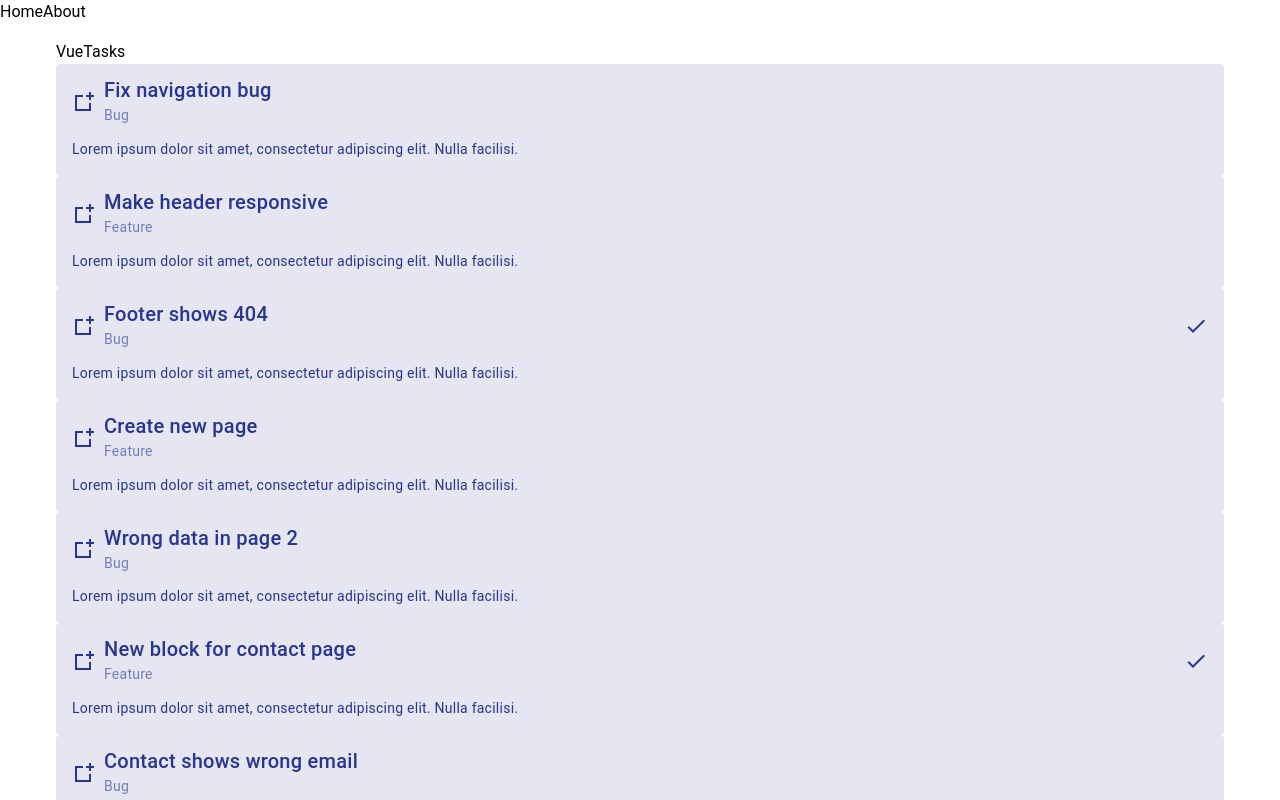
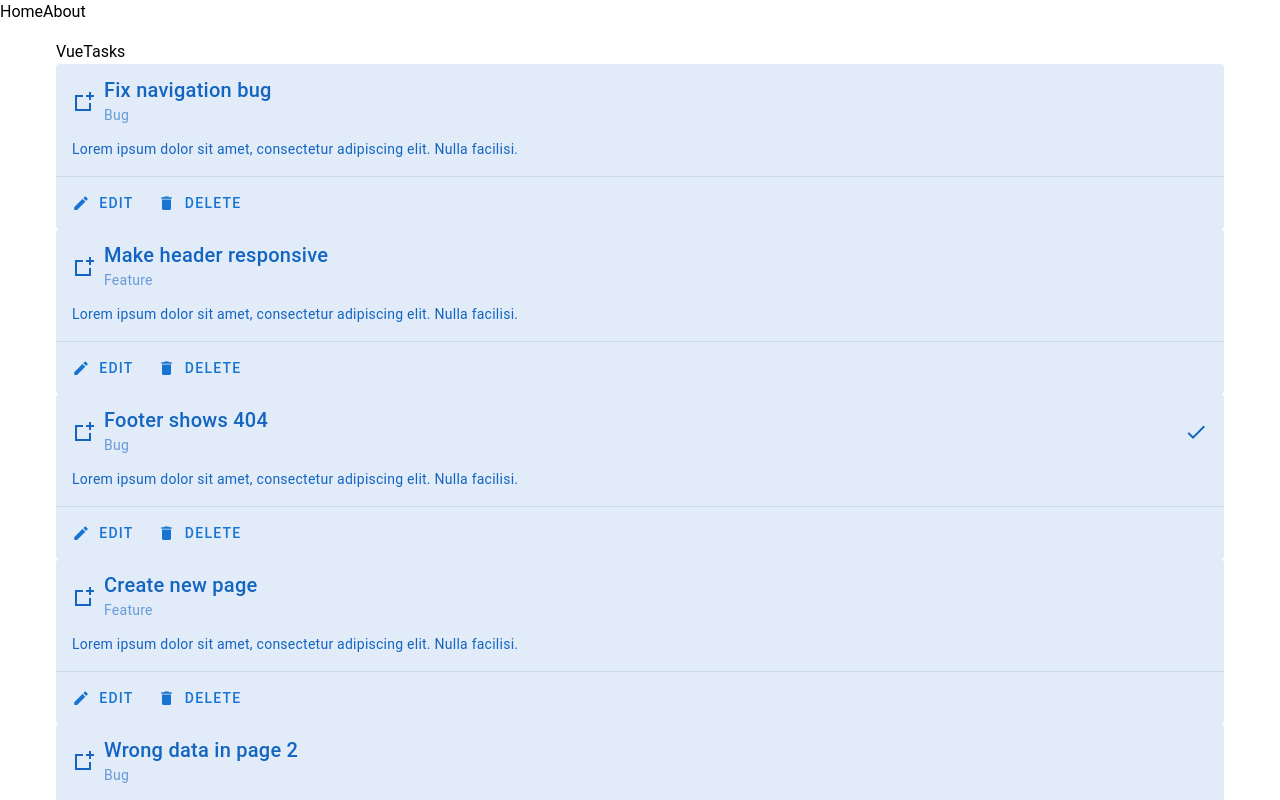
Before and after one commit to camilla-westin/VueTasks, a Vue app: page / in a window 1280 px wide. Shown: the top 800 px of the page. Built offline with nearby package versions, Linux system fonts and the light colour scheme.

Commit message:
Card styling

```diff
--- a/src/components/TaskCard.vue
+++ b/src/components/TaskCard.vue
@@ -12,9 +12,24 @@ const props = defineProps({
     :subtitle="task.type"
     :prepend-icon="task.type === 'bug' ? 'mdi-bug' : 'mdi-shape-square-plus'"
     variant="tonal"
-    color="indigo-darken-3"
+    color="blue-darken-3"
     :append-icon="task.status === 'Done' ? 'mdi-check' : null"
+    hover
   >
     <VCardText>{{ task.description }}</VCardText>
+    <VDivider
+      thickness="1"
+      color="blue-darken-4"
+      class="border-opacity-100"
+    ></VDivider>
+
+    <VCardActions>
+      <VBtn prepend-icon="mdi-pencil" color="blue-darken-2" outlined>
+        Edit
+      </VBtn>
+      <VBtn prepend-icon="mdi-delete" color="blue-darken-2" outlined>
+        Delete
+      </VBtn>
+    </VCardActions>
   </VCard>
 </template>
```
